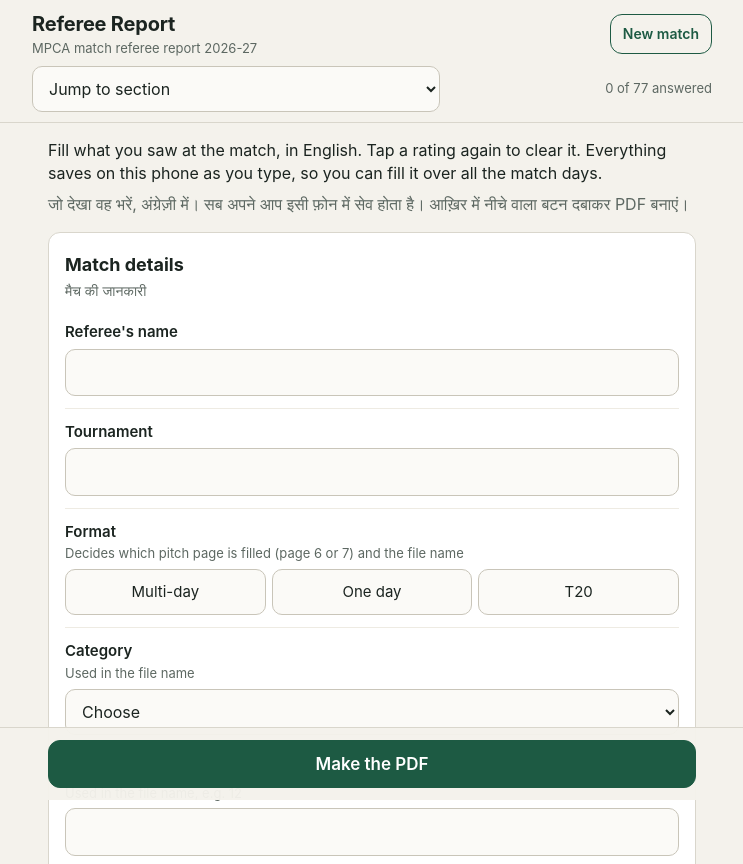
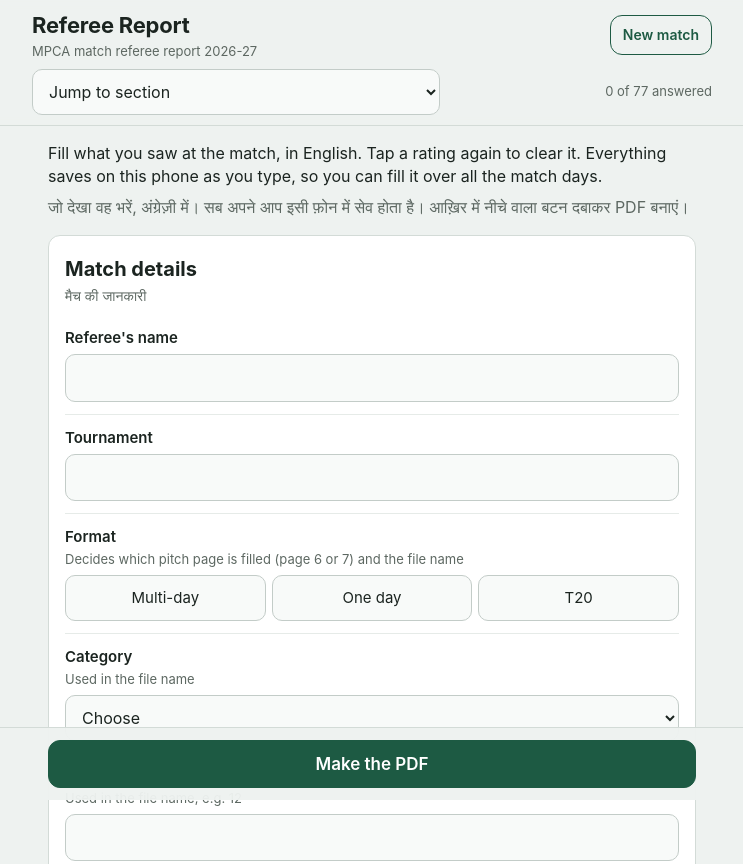
Before and after one commit to harsh-bajpai2615/mpca-referee-report, a plain HTML site: page index.html in a window 1280 px wide. Shown: the top 864 px of the page, without its empty margins (268-1011 px from the left). Drawn offline with Linux system fonts and the light colour scheme.

Commit message:
Neutral green-grey palette, stronger heading sizes

```diff
--- a/style.css
+++ b/style.css
@@ -1,9 +1,9 @@
 :root {
-  --bg: #f4f2ec;
+  --bg: #eef2f0;
   --card: #fff;
   --ink: #1b2420;
   --muted: #5d6862;
-  --line: #d9d6cc;
+  --line: #d3dbd7;
   --accent: #1d5a43;
   --accent-ink: #fff;
   --warn: #9a3412;
@@ -25,7 +25,7 @@ body {
   position: sticky;
   top: 0;
   z-index: 5;
-  background: rgba(244, 242, 236, .94);
+  background: rgba(238, 242, 240, .94);
   -webkit-backdrop-filter: blur(10px);
   backdrop-filter: blur(10px);
   border-bottom: 1px solid var(--line);
@@ -33,7 +33,7 @@ body {
 }
 .top-row { display: flex; align-items: center; justify-content: space-between; gap: 12px; max-width: 680px; margin: 0 auto; }
 .top-row + .top-row { margin-top: 8px; }
-h1 { font-size: 20px; margin: 0; letter-spacing: -.01em; }
+h1 { font-size: 22px; margin: 0; letter-spacing: -.01em; }
 .sub { margin: 0; font-size: 13px; color: var(--muted); }
 .meta { font-size: 13px; color: var(--muted); }
 #jump { flex: 1; max-width: 60%; }
@@ -64,10 +64,10 @@ main { max-width: 680px; margin: 0 auto; padding: 16px; }
   display: grid;
   place-items: center;
 }
-h2 { font-size: 18px; margin: 3px 0 0; }
+h2 { font-size: 20px; margin: 3px 0 0; }
 .sec-hi { margin: 2px 0 0; font-size: 14px; color: var(--muted); }
 
-.field { padding: 12px 0; border-top: 1px solid #eeebe3; }
+.field { padding: 12px 0; border-top: 1px solid #e6ebe8; }
 .field:first-of-type { border-top: 0; }
 .lbl { display: block; font-weight: 600; font-size: 15px; margin-bottom: 6px; }
 .hint { margin: -4px 0 6px; font-size: 13px; color: var(--muted); }
@@ -78,8 +78,8 @@ input[type=text], textarea, select {
   font: inherit;
   font-size: 16px;
   color: var(--ink);
-  background: #fbfaf7;
-  border: 1px solid #c9c5b9;
+  background: #f8faf9;
+  border: 1px solid #c3ccc8;
   border-radius: 10px;
   padding: 11px 12px;
   min-height: 46px;
@@ -98,8 +98,8 @@ input:focus, textarea:focus, select:focus { outline: 2px solid var(--accent); ou
   min-height: 46px;
   padding: 8px 6px;
   border-radius: 10px;
-  border: 1px solid #c9c5b9;
-  background: #fbfaf7;
+  border: 1px solid #c3ccc8;
+  background: #f8faf9;
   color: var(--ink);
   transition: background-color .12s, transform .08s;
   touch-action: manipulation;
@@ -111,8 +111,8 @@ input:focus, textarea:focus, select:focus { outline: 2px solid var(--accent); ou
 .sig {
   width: 100%;
   aspect-ratio: 900 / 260;
-  background: #fbfaf7;
-  border: 1px dashed #b8b3a5;
+  background: #f8faf9;
+  border: 1px dashed #aab5b0;
   border-radius: 10px;
   touch-action: none;
 }
@@ -138,7 +138,7 @@ input:focus, textarea:focus, select:focus { outline: 2px solid var(--accent); ou
   position: fixed;
   left: 0; right: 0; bottom: 0;
   padding: 12px 16px calc(12px + env(safe-area-inset-bottom, 0px));
-  background: rgba(244, 242, 236, .96);
+  background: rgba(238, 242, 240, .96);
   border-top: 1px solid var(--line);
   display: flex;
   justify-content: center;
--- a/sw.js
+++ b/sw.js
@@ -1,4 +1,4 @@
-const CACHE = 'rr-v1';
+const CACHE = 'rr-v2';
 const FILES = ['./', 'index.html', 'style.css', 'spec.js', 'app.js', 'pdf-lib.min.js', 'form.pdf', 'manifest.webmanifest', 'icon-180.png', 'icon-192.png', 'icon-512.png'];
 
 self.addEventListener('install', e => e.waitUntil(caches.open(CACHE).then(c => c.addAll(FILES)).then(() => self.skipWaiting())));
```
Also changed, not shown: manifest.webmanifest.
